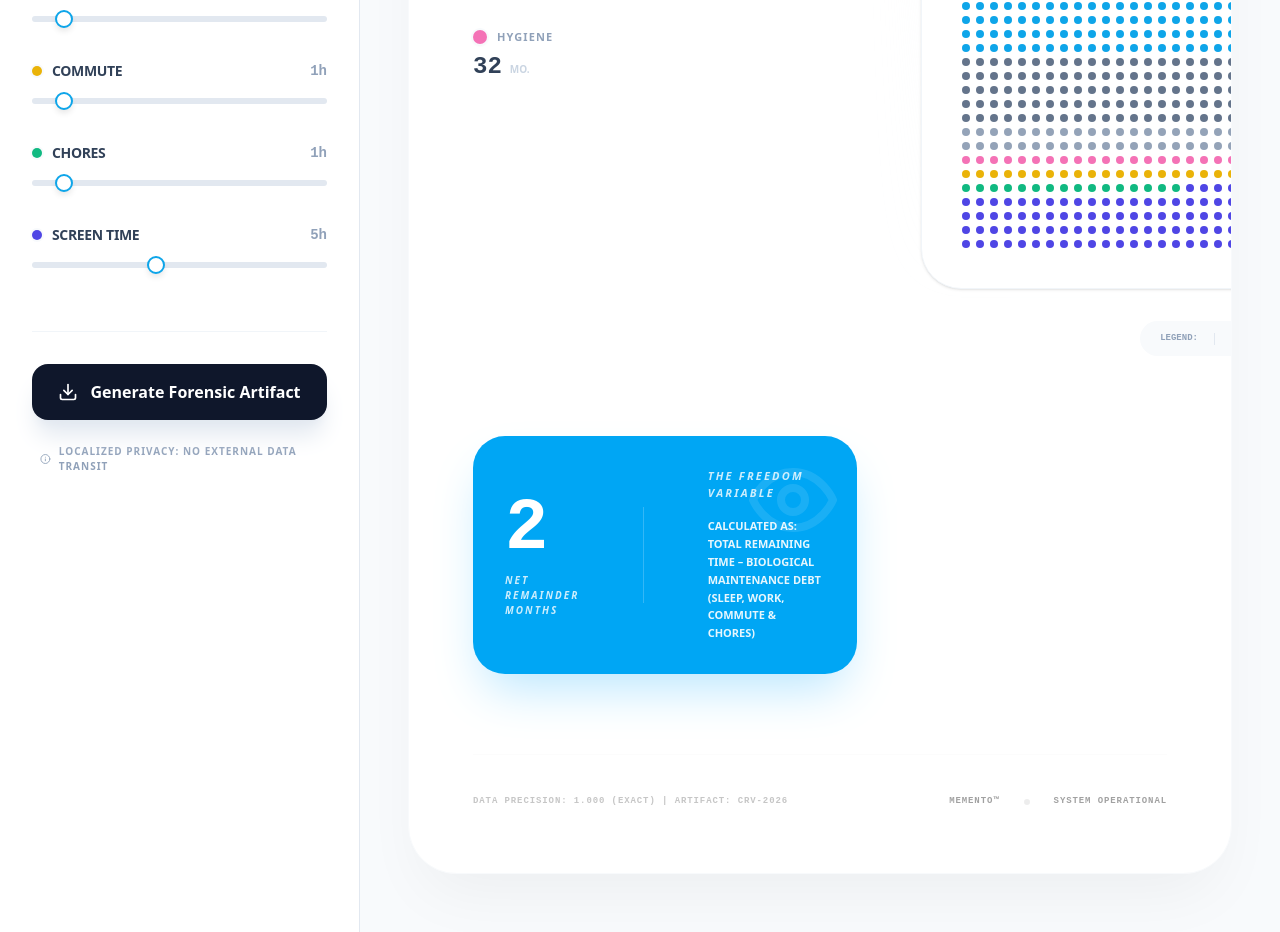
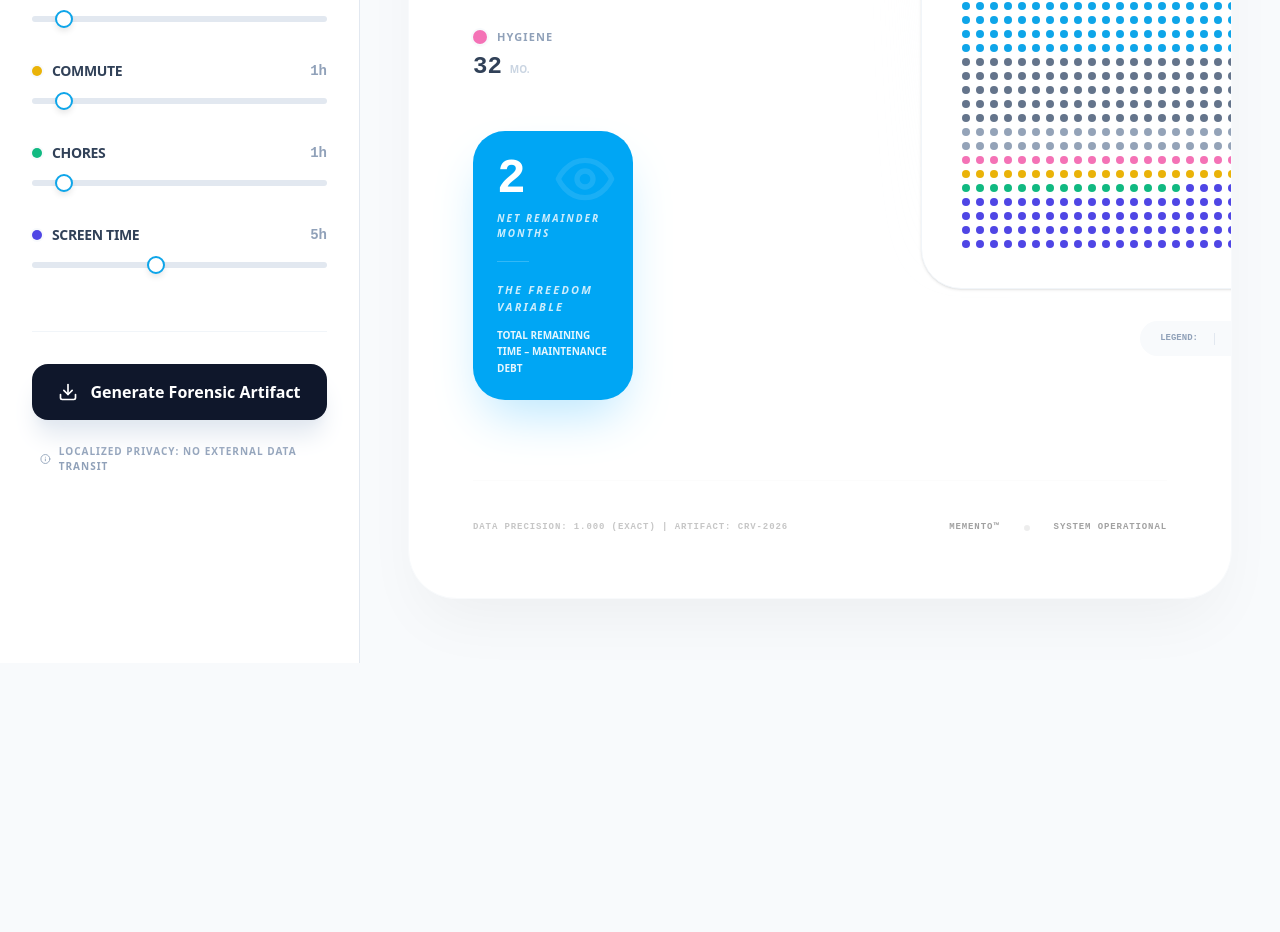
Before and after one commit to nodesagar/memento-life-expectancy, a React (Vite) app: page / in a window 1280 px wide. Shown: the part 560-1492 px from the top of the page. After the commit the page ends 1223 px from the top, so only its background shows below. Built offline with nearby package versions, Linux system fonts and the light colour scheme.

Commit message:
feat: move freedom variable card below hygiene in sidebar

```diff
--- a/src/App.jsx
+++ b/src/App.jsx
@@ -248,6 +248,30 @@ export default function App() {
                     );
                   })}
                 </div>
+
+                {/* Final Impact Analysis - Now positioned below Hygiene */}
+                <div className="p-6 bg-sky-500 rounded-[2rem] text-white shadow-2xl shadow-sky-200 relative overflow-hidden group mt-4">
+                  <div className="absolute top-0 right-0 p-4 opacity-10 transition-transform group-hover:scale-150 duration-700">
+                    <Eye className="w-16 h-16" />
+                  </div>
+                  <div className="relative z-10 flex flex-col gap-5">
+                    <div className="flex flex-col">
+                      <span className="text-5xl font-mono font-bold tracking-tighter tabular-nums leading-none mb-2">
+                        {stats.find(s => s.id === 'free')?.count}
+                      </span>
+                      <span className="text-[10px] font-black uppercase tracking-[0.2em] opacity-80 italic">Net Remainder Months</span>
+                    </div>
+
+                    <div className="h-px bg-white/20 w-8" />
+
+                    <div className="flex flex-col gap-3">
+                      <span className="text-[11px] font-black uppercase tracking-[0.2em] opacity-80 italic">The Freedom Variable</span>
+                      <p className="text-[10px] font-bold leading-relaxed opacity-90 uppercase">
+                        Total Remaining Time – Maintenance Debt
+                      </p>
+                    </div>
+                  </div>
+                </div>
               </div>
 
               {/* Central Grid - Now Right-Aligned */}
@@ -327,30 +351,6 @@ export default function App() {
                 </div>
               </div>
 
-              {/* Final Impact Analysis - Now Horizontal and Spanning */}
-              <div className="order-4 xl:col-span-2 mt-4 p-8 bg-sky-500 rounded-[2rem] text-white shadow-2xl shadow-sky-200 relative overflow-hidden group">
-                <div className="absolute top-0 right-0 p-4 opacity-10 transition-transform group-hover:scale-150 duration-700">
-                  <Eye className="w-24 h-24" />
-                </div>
-                <div className="relative z-10 flex flex-col sm:flex-row items-center gap-8 sm:gap-16">
-                  <div className="flex flex-col">
-                    <span className="text-6xl sm:text-7xl font-mono font-bold tracking-tighter tabular-nums leading-none mb-2">
-                      {stats.find(s => s.id === 'free')?.count}
-                    </span>
-                    <span className="text-[10px] font-black uppercase tracking-[0.2em] opacity-80 italic">Net Remainder Months</span>
-                  </div>
-
-                  <div className="hidden sm:block w-px h-24 bg-white/20" />
-
-                  <div className="flex flex-col gap-4">
-                    <span className="text-[11px] font-black uppercase tracking-[0.2em] opacity-80 italic">The Freedom Variable</span>
-                    <p className="text-[11px] font-bold leading-relaxed opacity-90 max-w-[280px] uppercase">
-                      Calculated as: Total Remaining Time – Biological Maintenance Debt (Sleep, Work, Commute & Chores)
-                    </p>
-                  </div>
-                </div>
-              </div>
-
             </div>
 
             {/* Footer Tag */}
```
